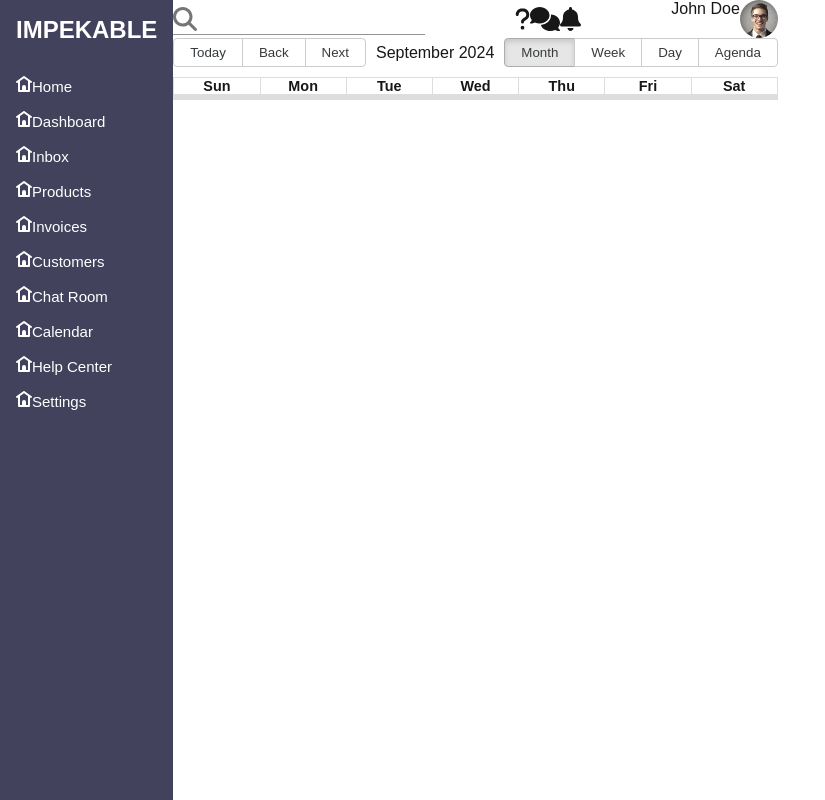
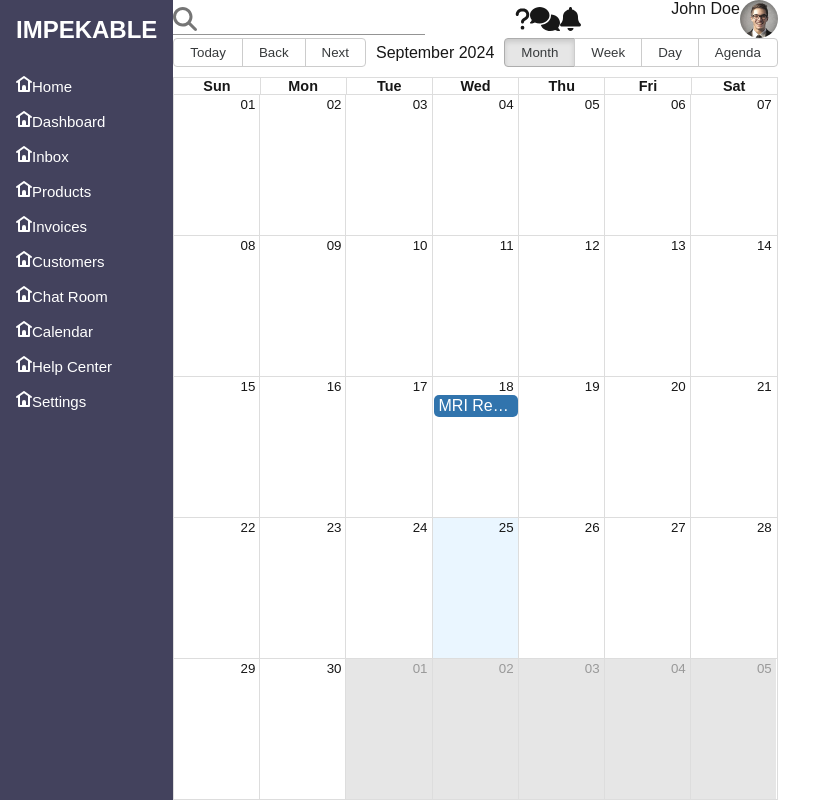
Before and after one commit to vladhrusha/test_task-react-join.to.it, a Next.js app: page /calendar in a window 1280 px wide. Shown: the whole page, without its empty margins (0-825 px from the left). Built offline with nearby package versions, Linux system fonts and the light colour scheme.

Commit message:
calendar navigation

```diff
--- a/package.json
+++ b/package.json
@@ -23,6 +23,7 @@
   "devDependencies": {
     "@types/node": "^20",
     "@types/react": "^18",
+    "@types/react-big-calendar": "^1.8.12",
     "@types/react-dom": "^18",
     "eslint": "^8",
     "eslint-config-next": "14.2.13",
--- a/src/app/(sidebar)/(navbar)/calendar/components/Calendar/Calendar.tsx
+++ b/src/app/(sidebar)/(navbar)/calendar/components/Calendar/Calendar.tsx
@@ -1,9 +1,49 @@
-import { Calendar as BigCalendar, CalendarProps, momentLocalizer } from "react-big-calendar";
+import {
+  Calendar as BigCalendar,
+  CalendarProps,
+  momentLocalizer,
+  DateLocalizer,
+  Views,
+} from "react-big-calendar";
+import PropTypes from "prop-types";
 
 import moment from "moment";
+import { useState } from "react";
 
 const localizer = momentLocalizer(moment);
 
+const events = [
+  {
+    start: moment("2024-09-18T10:00:00").toDate(),
+    end: moment("2024-09-18T10:00:00").toDate(),
+    title: "MRI Registration",
+  },
+  {
+    start: moment("2023-03-18T14:00:00").toDate(),
+    end: moment("2023-03-18T15:30:00").toDate(),
+    title: "ENT Appointment",
+  },
+];
+
+let allViews = Object.keys(Views).map((k) => Views[k]);
+
 export default function Calendar(props: Omit<CalendarProps, "localizer">) {
-  return <BigCalendar {...props} localizer={localizer} />;
+  const [view, setView] = useState("month");
+  const [date, setDate] = useState("2024-09-25");
+
+  return (
+    <BigCalendar
+      {...props}
+      localizer={localizer}
+      events={events}
+      date={date}
+      view={view}
+      onView={(view) => setView(view)}
+      onNavigate={(date) => setDate(date)}
+    />
+  );
 }
+
+Calendar.propTypes = {
+  localizer: PropTypes.instanceOf(DateLocalizer),
+};
--- a/src/app/(sidebar)/(navbar)/calendar/page.tsx
+++ b/src/app/(sidebar)/(navbar)/calendar/page.tsx
@@ -4,7 +4,7 @@ import Calendar from "../calendar/components/Calendar/Calendar";
 
 const page = () => {
   return (
-    <div>
+    <div style={{ height: "100%" }}>
       <Calendar />
     </div>
   );
```
Also changed, not shown: 1 other file (tests, documents, lock files or other folders).
